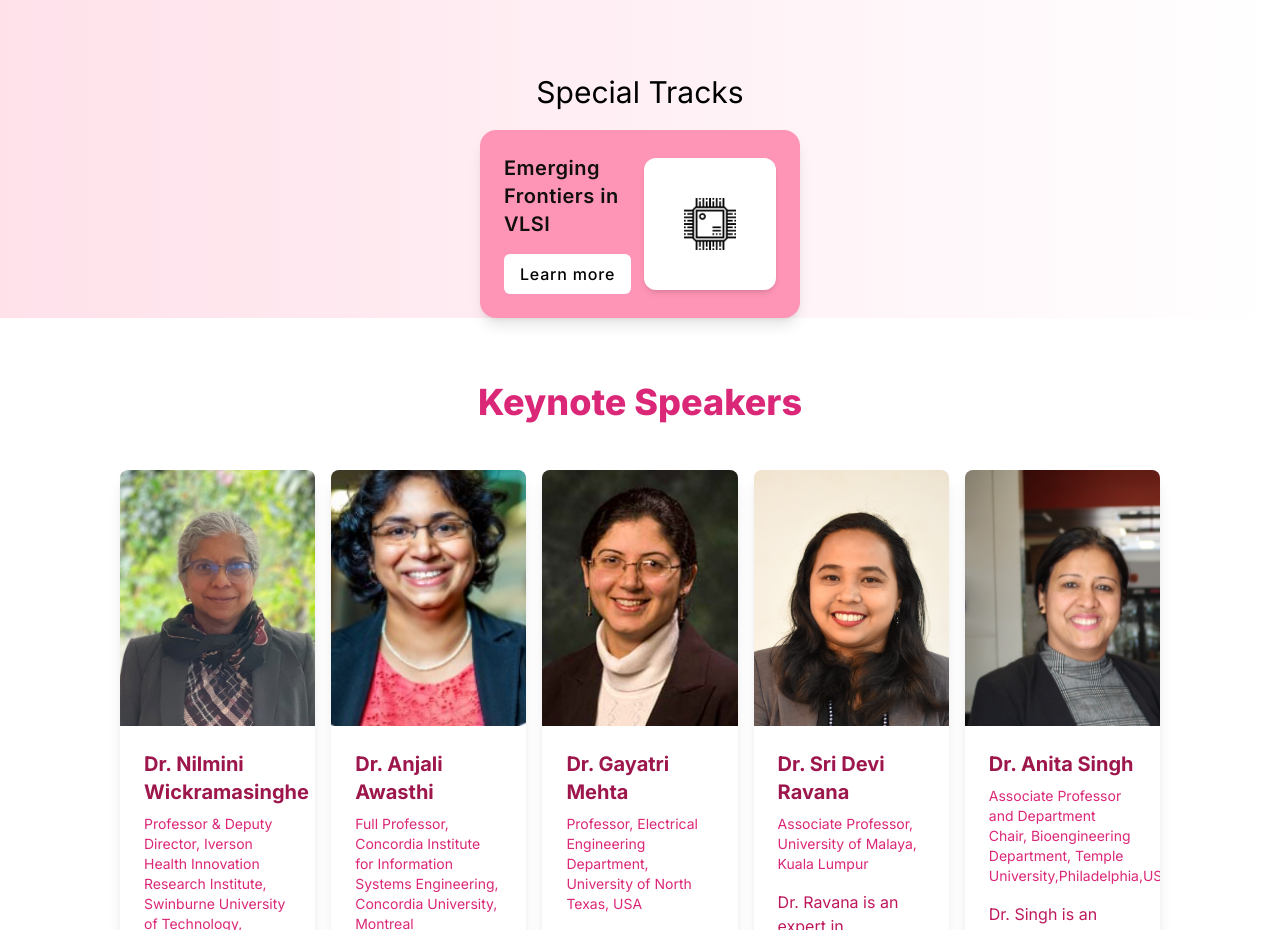
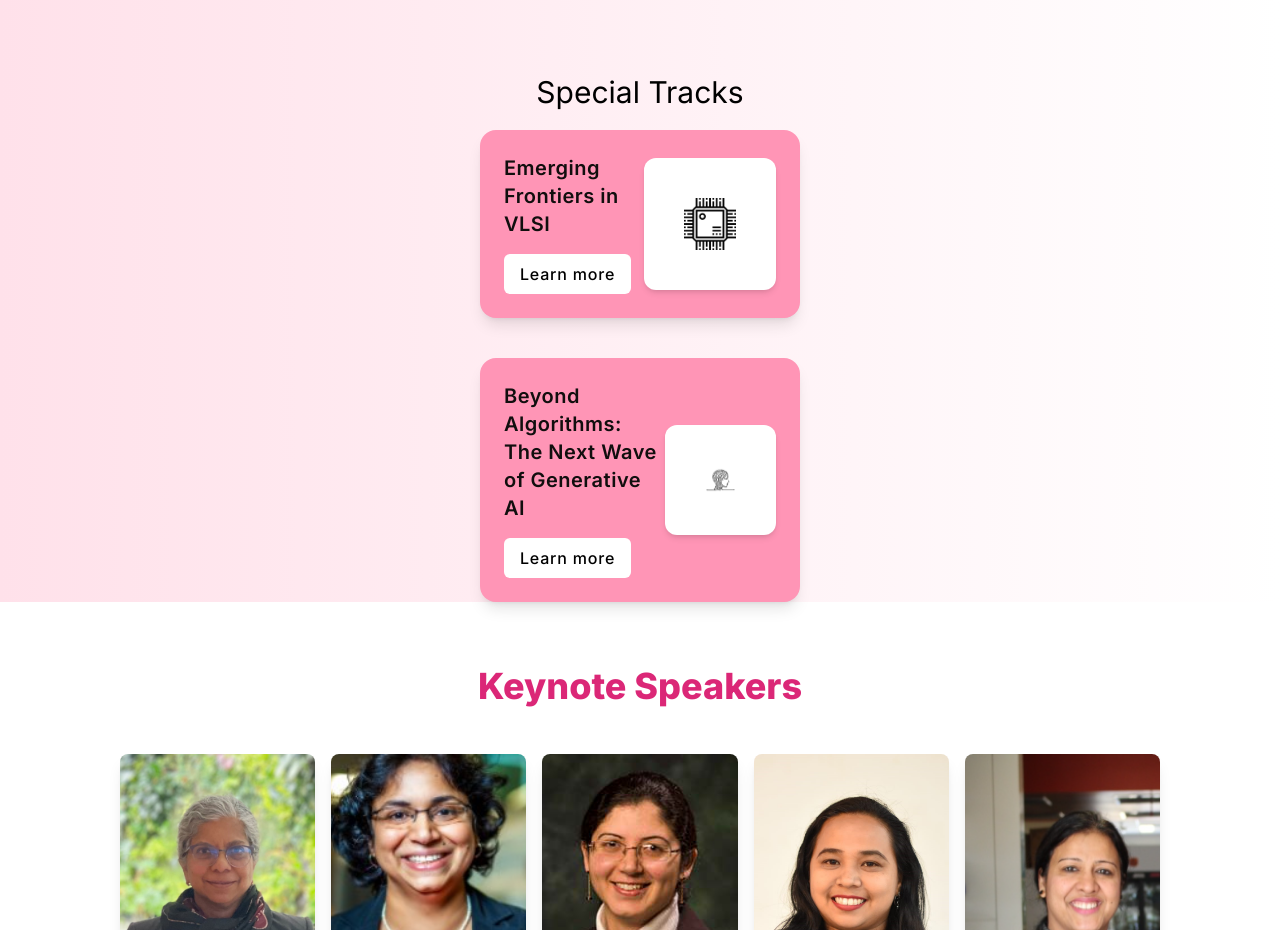
Before and after one commit to capy-on-caffeine/wrec, a Next.js app: page / in a window 1280 px wide. Shown: the part 5460-6390 px from the top of the page. Built offline with nearby package versions, Linux system fonts and the light colour scheme.

Commit message:
special track additions

```diff
--- a/src/components/tracks/Tracks.tsx
+++ b/src/components/tracks/Tracks.tsx
@@ -35,13 +35,22 @@ const Tracks = () => {
     },
   ];
 
-  const specialTrack = {
+  const specialTracks = [
+    {
       name: "Emerging Frontiers in VLSI",
       img: "/images/special_track_img.png",
       chair: "Dr. Neha Paras",
       designation: "Assistant Professor",
       affiliation: "Jawaharlal Nehru University (Special Centre for Nanoscience)",
-  };
+    },
+    {
+      name: "Beyond Algorithms: The Next Wave of Generative AI",
+      img: "/images/genAI.jpg",
+      chair: "Organized and Chaired by Dr. Tanu Wadhera, Dr. Satnam Kaur, Dr. Amandeep Kaur",
+      designation: "",
+      affiliation: "",
+    },
+  ];
 
   return (
     <div
@@ -57,16 +66,19 @@ const Tracks = () => {
 
       {/* Special Track Section */}
       <h1 className="text-3xl mt-20 mb-5">Special Tracks</h1>
-      <div className="w-full lg:w-5/6 flex flex-col items-center">
+      <div className="w-full lg:w-5/6 flex flex-col items-center gap-10">
+        {specialTracks.map((track, index) => (
           <TrackCard
-          name={specialTrack.name}
-          img={specialTrack.img}
-          chair={specialTrack.chair}
-          topics={[
-            `Designation: ${specialTrack.designation}`,
-            `Affiliation: ${specialTrack.affiliation}`,
-          ]}
+            key={index}
+            name={track.name}
+            img={track.img}
+            chair={track.chair}
+            topics={track.designation || track.affiliation ? [
+              `Designation: ${track.designation}`,
+              `Affiliation: ${track.affiliation}`,
+            ] : []}
           />
+        ))}
       </div>
     </div>
   );
```
Also changed, not shown: public/images/genAI.jpg (added), 1 other file (tests, documents, lock files or other folders). Lines whose indentation alone changed are shown as unchanged.
